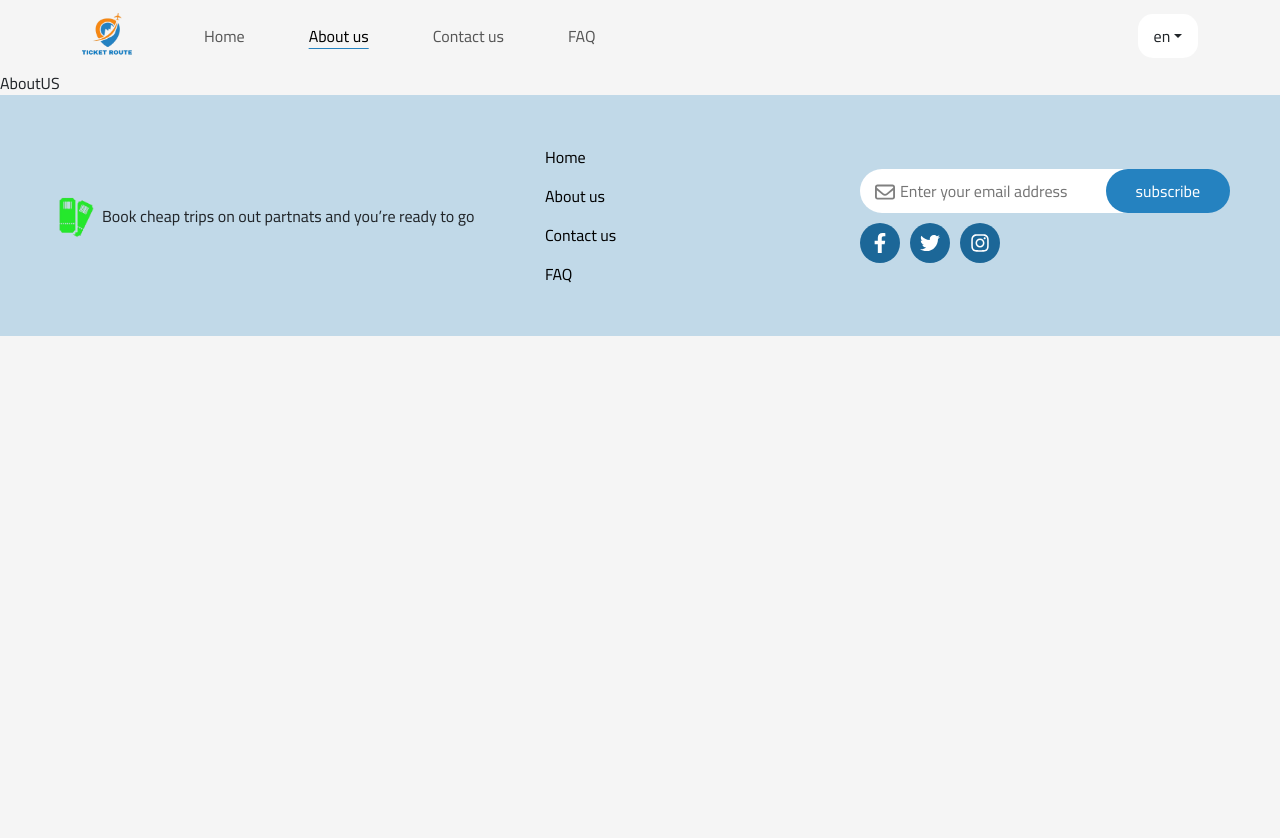
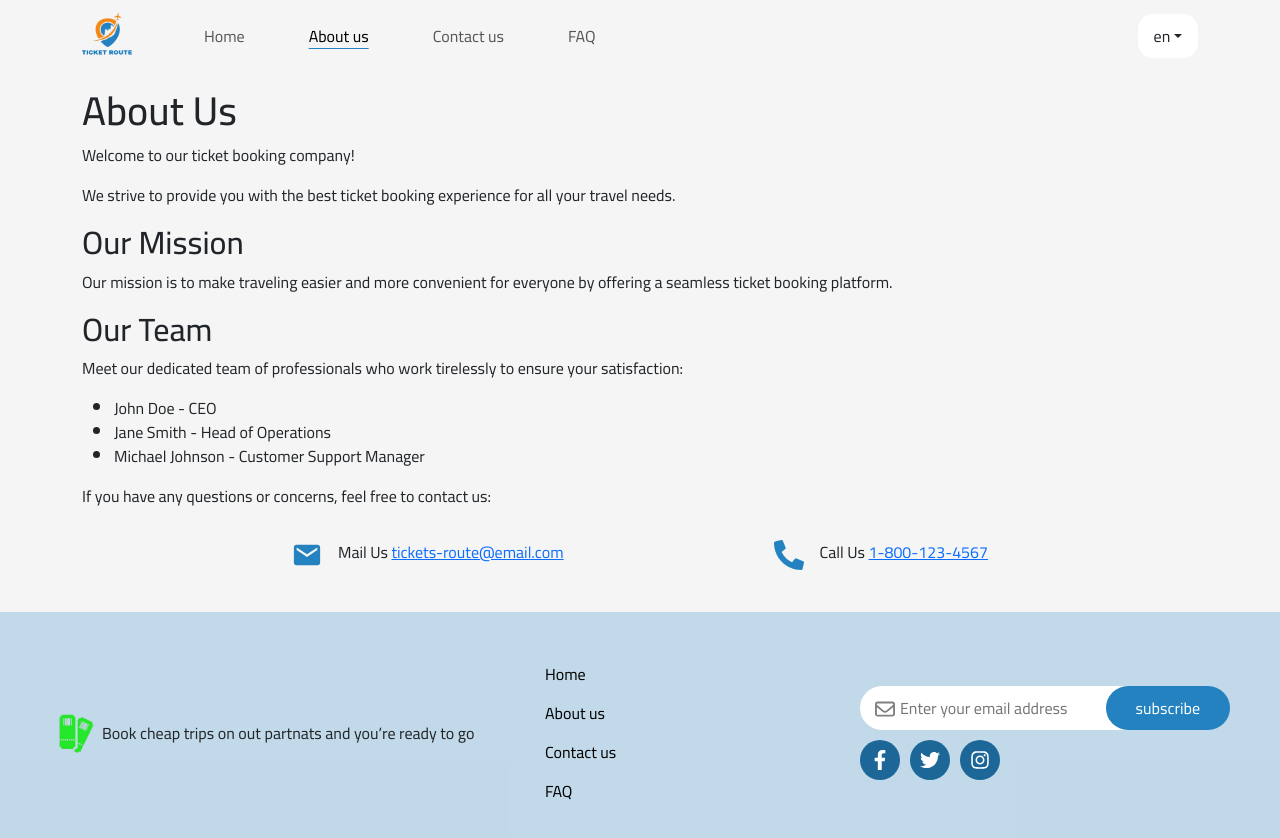
Before and after one commit to Mohamed-Ahmed10/Ticket_Route_final, a React (Vite) app: page /about in a window 1280 px wide. Shown: the top 838 px of the page. Before the commit the page ends 800 px from the top, so only its background shows below. Built offline with nearby package versions, Linux system fonts and the light colour scheme.

Commit message:
making dummy about page

```diff
--- a/src/views/About.jsx
+++ b/src/views/About.jsx
@@ -1,5 +1,44 @@
+import { Container } from "react-bootstrap";
+import { FaPhoneAlt } from "react-icons/fa";
+import { IoMdMail } from "react-icons/io";
+
 export default function About() {
     return (
-        <div>AboutUS</div>
+        <Container>
+            <div className="my-3">
+                <h1>About Us</h1>
+                <p>Welcome to our ticket booking company!</p>
+                <p>
+                    We strive to provide you with the best ticket booking experience for all your travel needs.
+                </p>
+                <h2>Our Mission</h2>
+                <p>
+                    Our mission is to make traveling easier and more convenient for everyone by offering a seamless ticket booking platform.
+                </p>
+                <h2>Our Team</h2>
+                <p>
+                    Meet our dedicated team of professionals who work tirelessly to ensure your satisfaction:
+                </p>
+                <ul>
+                    <li>John Doe - CEO</li>
+                    <li>Jane Smith - Head of Operations</li>
+                    <li>Michael Johnson - Customer Support Manager</li>
+                    {/* Add more team members as needed */}
+                </ul>
+                <p>If you have any questions or concerns, feel free to contact us:</p>
+                <div className="py-3 d-flex justify-content-evenly">
+                    <div className="d-flex align-items-start">
+                        <IoMdMail style={{ fontSize: '30px', color: '#2582c0' }} />
+                        <p className="ps-3"> Mail Us <a href="#">tickets-route@email.com</a>
+                        </p>
+                    </div>
+                    <div className="d-flex align-items-start">
+                        <FaPhoneAlt style={{ fontSize: '30px', color: '#2582c0' }} />
+                        <p className="ps-3">Call Us <a href="#">1-800-123-4567</a>
+                        </p>
+                    </div>
+                </div>
+            </div>
+        </Container>
     )
 }
--- a/src/views/Contact.jsx
+++ b/src/views/Contact.jsx
@@ -35,7 +35,7 @@ export default function Contact() {
                 </div>
                 <div className="d-flex align-items-start">
                     <FaPhoneAlt style={{ fontSize: '30px', color: '#2582c0' }} />
-                    <p className="ps-3">Call Us <a href="#">12332484233</a>
+                    <p className="ps-3">Call Us <a href="#">1-800-123-4567</a>
                     </p>
                 </div>
 
```
